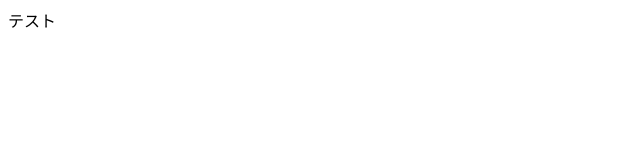
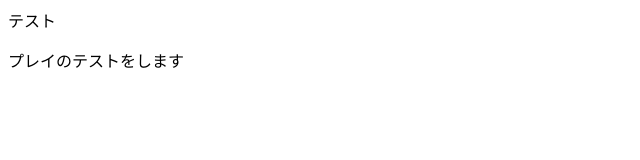
Before and after one commit to snow-090122/git-test, a plain HTML site: page index.html in a window 1280 px wide. Shown: the whole page, without its empty margins (0-640 px from the left). Drawn offline with Linux system fonts and the light colour scheme.

Commit message:
コミット

```diff
--- a/index.html
+++ b/index.html
@@ -1 +1,2 @@
 <p>テスト</p>
+<p>プレイのテストをします</p>
```
